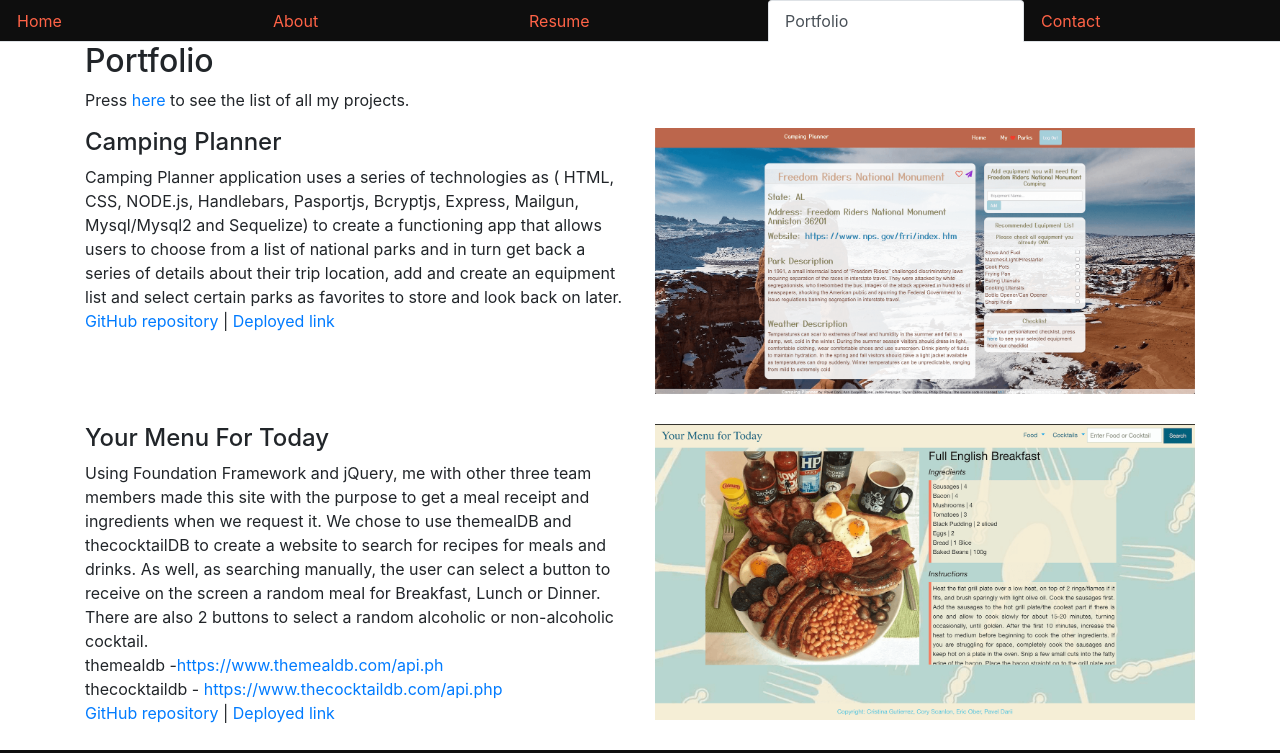
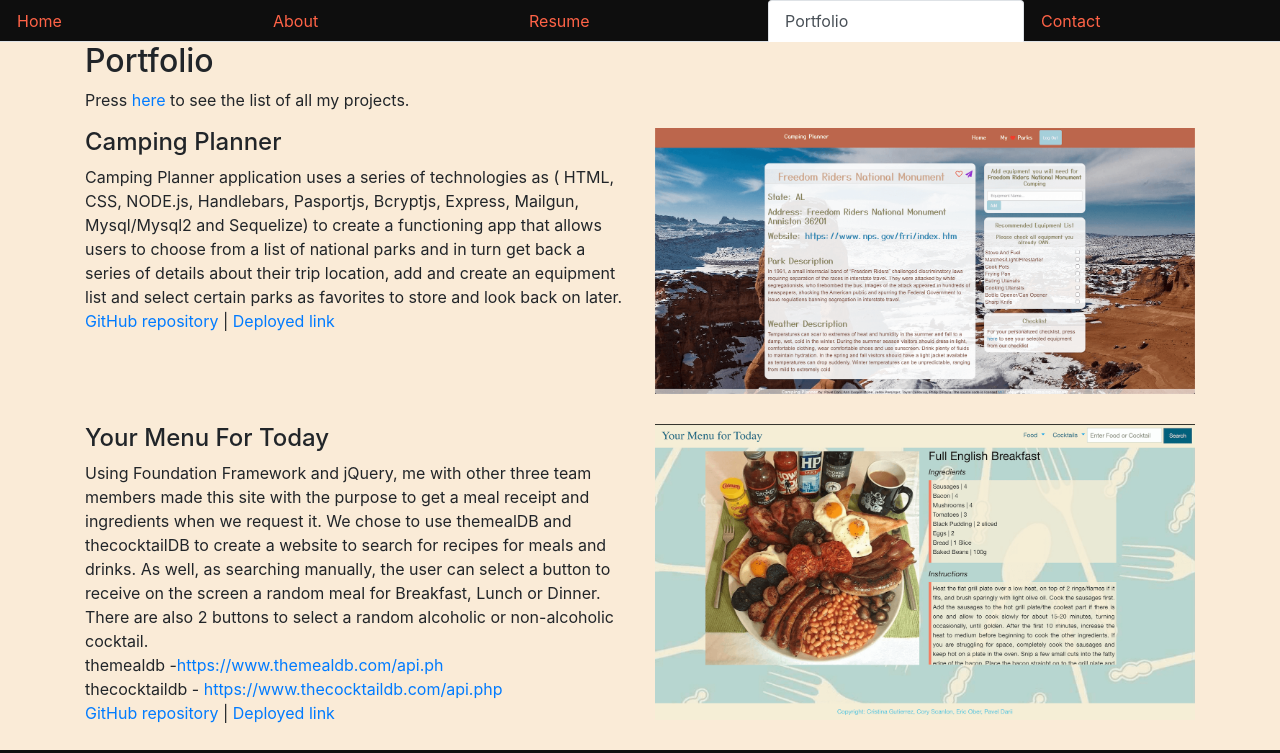
Before and after one commit to paveldarii/iPortfolio-2.0, a React (Create React App) app: page /portfolio in a window 1280 px wide. Shown: the top 753 px of the page. Built offline with nearby package versions, Linux system fonts and the light colour scheme.

Commit message:
changed background to the portfolio

```diff
--- a/src/pages/Portfolio/style.css
+++ b/src/pages/Portfolio/style.css
@@ -1,3 +1,7 @@
+#portfolio-section {
+  background-color: antiquewhite;
+}
+
 .portfolio .portfolio-item {
   margin-bottom: 30px;
 }
```
